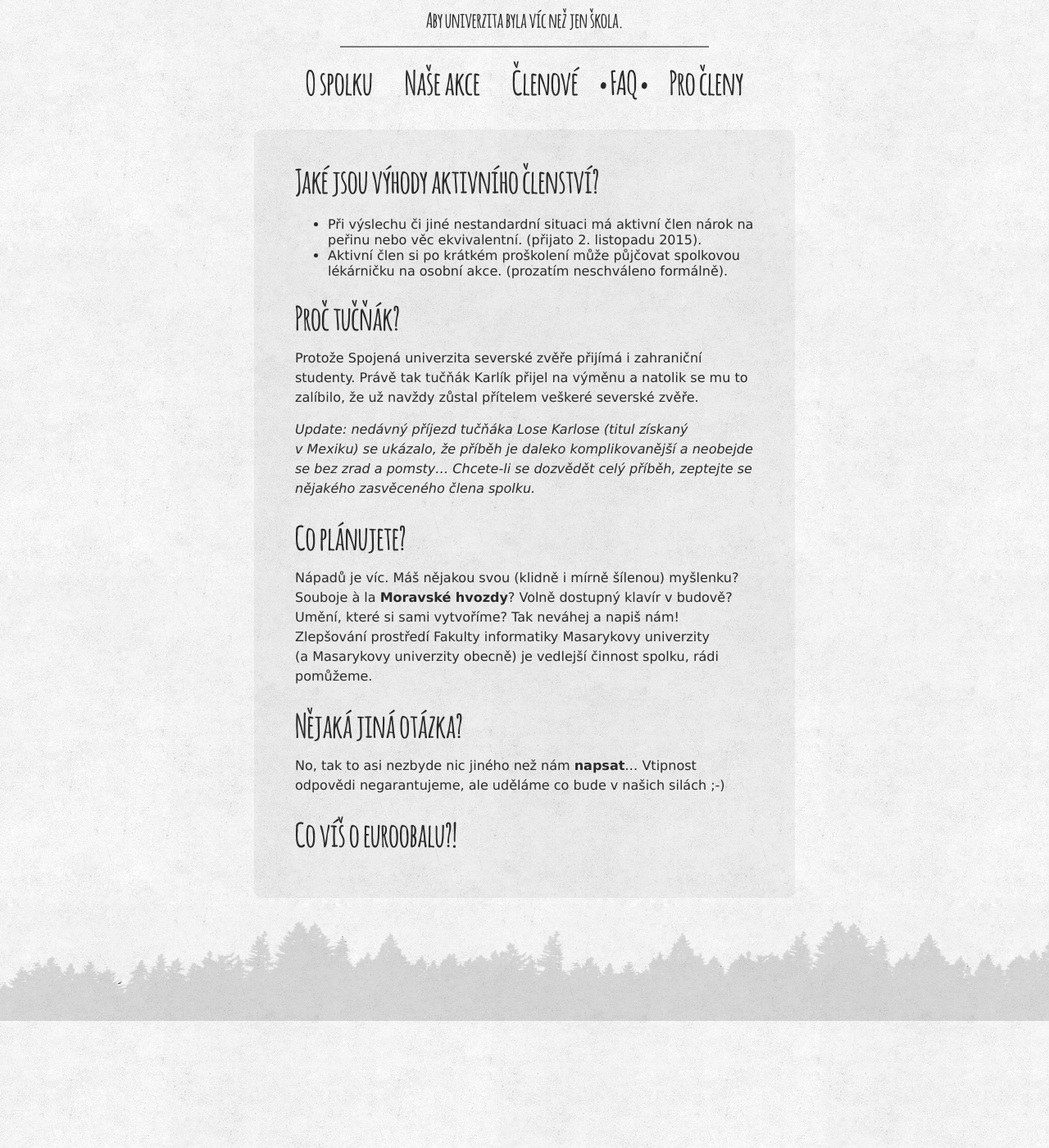
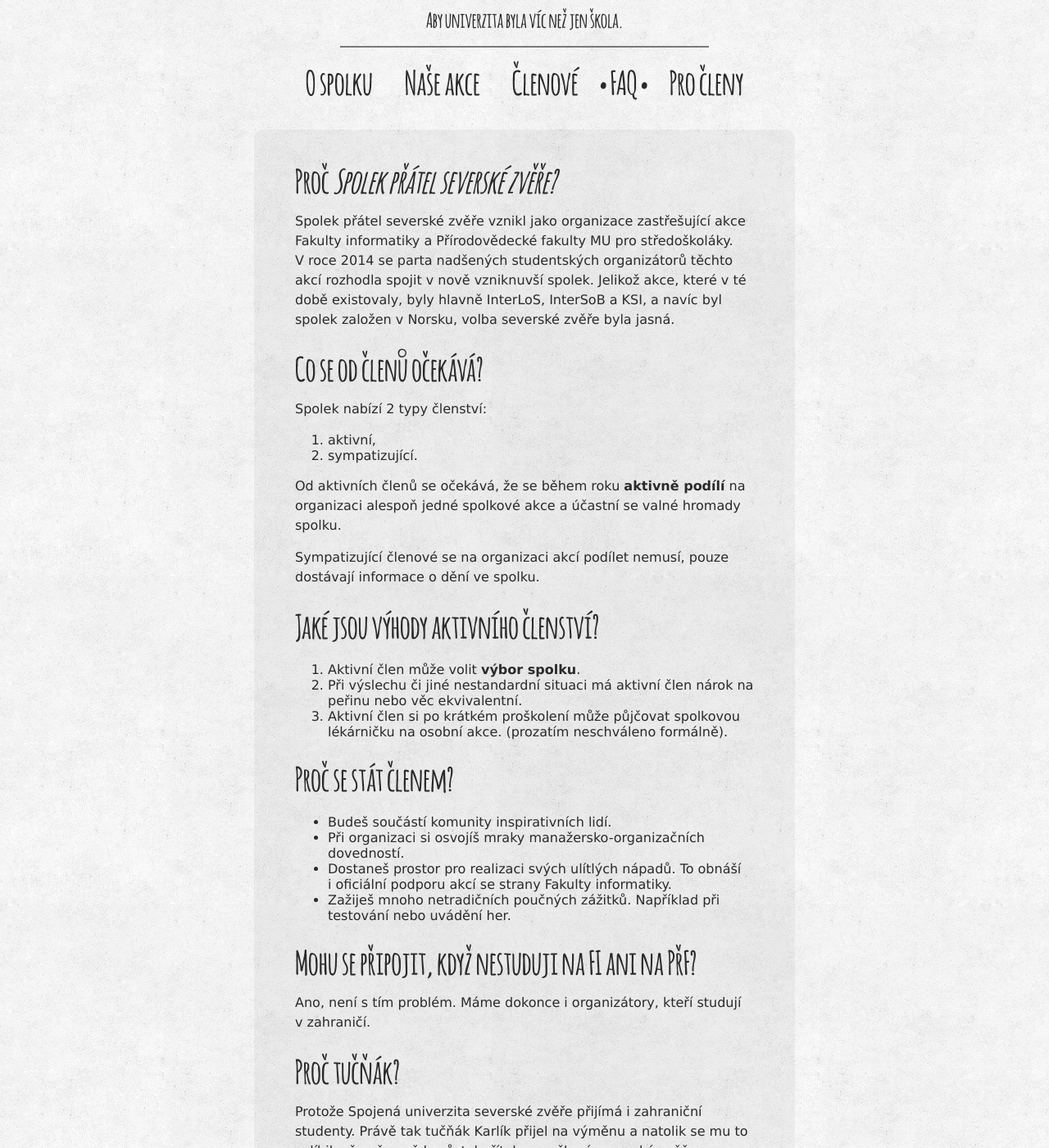
Before and after one commit to zverinec/zverinec-web, a Jekyll site: the page built from _pages/faq.md, in a window 1280 px wide and 1400 px high, scrolled down 298 px. Shown: the whole window at 82% size. Built offline with Jekyll 4.4.1, drawn with Linux system fonts in a browser that asks for light colours; comment, search, counter and statistics services are not loaded.

Commit message:
FAQ: add *meaningful* questions & answers.

```diff
--- a/_pages/faq.md
+++ b/_pages/faq.md
@@ -5,12 +5,55 @@ permalink: /faq
 order: 30
 ---
 
+## Proč _Spolek přátel severské zvěře?_
+
+Spolek přátel severské zvěře vznikl jako organizace zastřešující akce
+Fakulty informatiky a Přírodovědecké fakulty MU pro středoškoláky.
+V roce 2014 se parta nadšených studentských organizátorů těchto akcí rozhodla
+spojit v nově vzniknuvší spolek. Jelikož akce, které v té době existovaly, byly
+hlavně InterLoS, InterSoB a KSI, a navíc byl spolek založen v Norsku, volba
+severské zvěře byla jasná.
+
+
+## Co se od členů očekává?
+
+Spolek nabízí 2 typy členství:
+
+ 1. aktivní,
+ 2. sympatizující.
+
+Od aktivních členů se očekává, že se během roku [aktivně
+podílí](/event-join) na organizaci alespoň jedné spolkové akce
+a účastní se valné hromady spolku.
+
+Sympatizující členové se na organizaci akcí podílet nemusí, pouze
+dostávají informace o dění ve spolku.
+
+
 ## Jaké jsou výhody aktivního členství?
 
- * Při výslechu či jiné nestandardní situaci má aktivní člen nárok na peřinu
-   nebo věc ekvivalentní. (přijato 2. listopadu 2015).
- * Aktivní člen si po krátkém proškolení může půjčovat spolkovou lékárničku na
-   osobní akce. (prozatím neschváleno formálně).
+ 1. Aktivní člen může volit [výbor spolku](/members).
+ 2. Při výslechu či jiné nestandardní situaci má aktivní člen nárok na peřinu
+    nebo věc ekvivalentní.
+ 3. Aktivní člen si po krátkém proškolení může půjčovat spolkovou lékárničku na
+    osobní akce. (prozatím neschváleno formálně).
+
+
+## Proč se stát členem?
+
+ * Budeš součástí komunity inspirativních lidí.
+ * Při organizaci si osvojíš mraky manažersko-organizačních dovedností.
+ * Dostaneš prostor pro realizaci svých ulítlých nápadů. To obnáší i oficiální
+   podporu akcí se strany Fakulty informatiky.
+ * Zažiješ mnoho netradičních poučných zážitků. Například při testování nebo
+   uvádění her.
+
+
+## Mohu se připojit, když nestuduji na FI ani na PřF?
+
+Ano, není s tím problém. Máme dokonce i organizátory, kteří studují
+v zahraničí.
+
 
 ## Proč tučňák?
 
@@ -23,18 +66,4 @@ ukázalo, že příběh je daleko komplikovanější a neobejde se bez zrad
 a pomsty&hellip; Chcete-li se dozvědět celý příběh, zeptejte se nějakého
 zasvěceného člena spolku._
 
-## Co plánujete?
-
-Nápadů je víc. Máš nějakou svou (klidně i mírně šílenou) myšlenku? Souboje
-à la <a href="http://hvozdy.instruktori.cz/uvod/">Moravské hvozdy</a>? Volně
-dostupný klavír v budově? Umění, které si sami vytvoříme? Tak neváhej a napiš
-nám! Zlepšování prostředí Fakulty informatiky Masarykovy univerzity
-(a Masarykovy univerzity obecně) je vedlejší činnost spolku, rádi pomůžeme.
-
-## Nějaká jiná otázka?
-
-No, tak to asi nezbyde nic jiného než nám <a href="mailto:zverinec-vybor
-[at] fi.muni.cz">napsat</a>&hellip; Vtipnost odpovědi negarantujeme, ale
-uděláme co bude v našich silách ;-)
-
 ## Co víš o euroobalu?!
```
